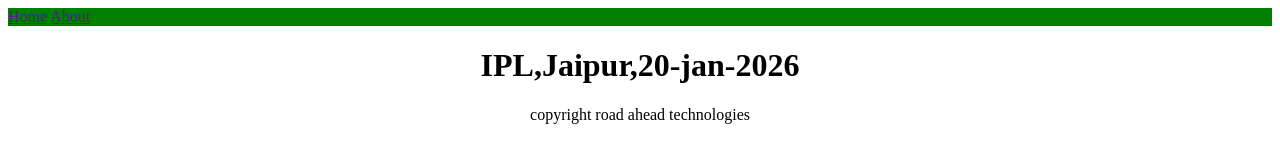
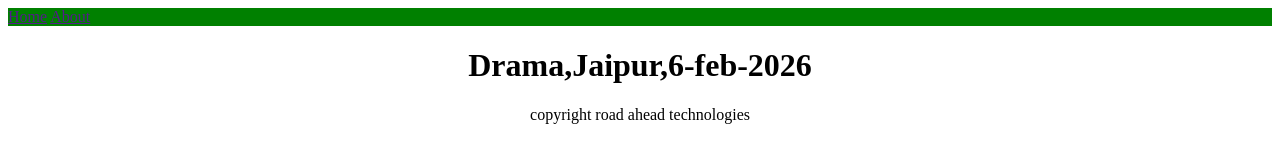
Before and after one commit to aanchalvj/webscrap, a plain HTML site: page index.html in a window 1280 px wide. Drawn offline with Linux system fonts and the light colour scheme.

Commit message:
Update index.html

```diff
--- a/index.html
+++ b/index.html
@@ -7,7 +7,7 @@
                             <a href="">Home</a>
                              <a href="">About</a>
                        </nav>
-                        <h1 style="text-align: center " id="events">IPL,Jaipur,20-jan-2026 </h1>
+                        <h1 style="text-align: center " id="events">Drama,Jaipur,6-feb-2026 </h1>
                         <p style="text-align: center">copyright road ahead technologies</p>
           </body>
 </html>
```
